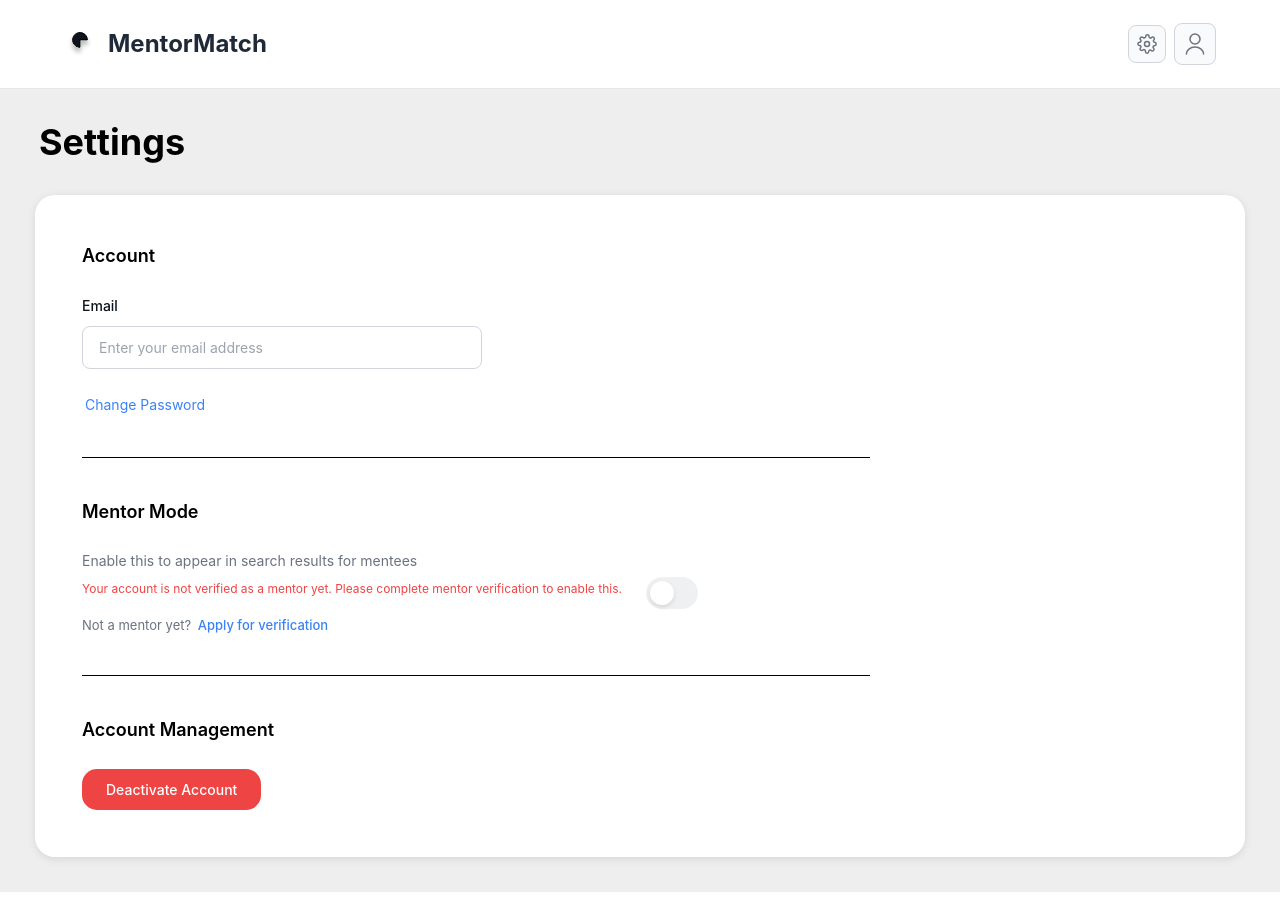
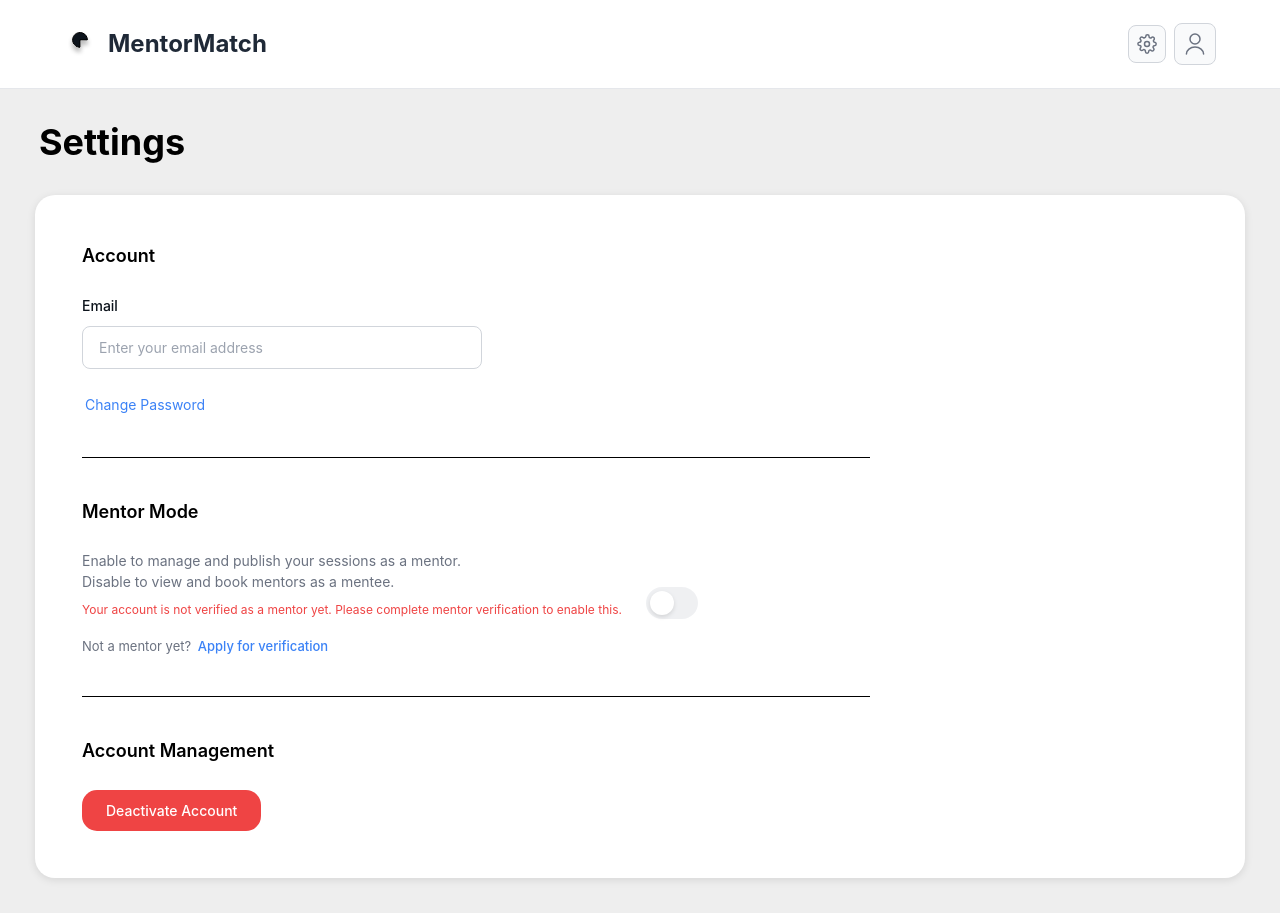
Before and after one commit to virtuecho/MentorMatch, a Vue app: page /settings in a window 1280 px wide. Before the commit the page ends 892 px from the top, so only its background shows below. Built offline with nearby package versions, Linux system fonts and the light colour scheme; no server answers; sample sign-in values are in the browser's storage.

Commit message:
Update mentor mode toggle button description

```diff
--- a/src/components/SettingsContent.vue
+++ b/src/components/SettingsContent.vue
@@ -35,8 +35,9 @@
 
           <div class="mentor-mode-row">
             <div class="mentor-mode-info">
-              <p class="mentor-mode-description">
-                Enable this to appear in search results for mentees
+              <p class="mentor-mode-description whitespace-normal">
+                Enable to manage and publish your sessions as a mentor. <br>
+                Disable to view and book mentors as a mentee.
               </p>
               <p v-if="!isEligibleMentor" class="eligibility-hint">Your account is not verified as a mentor yet. Please complete mentor verification to enable this.</p>
 
```
